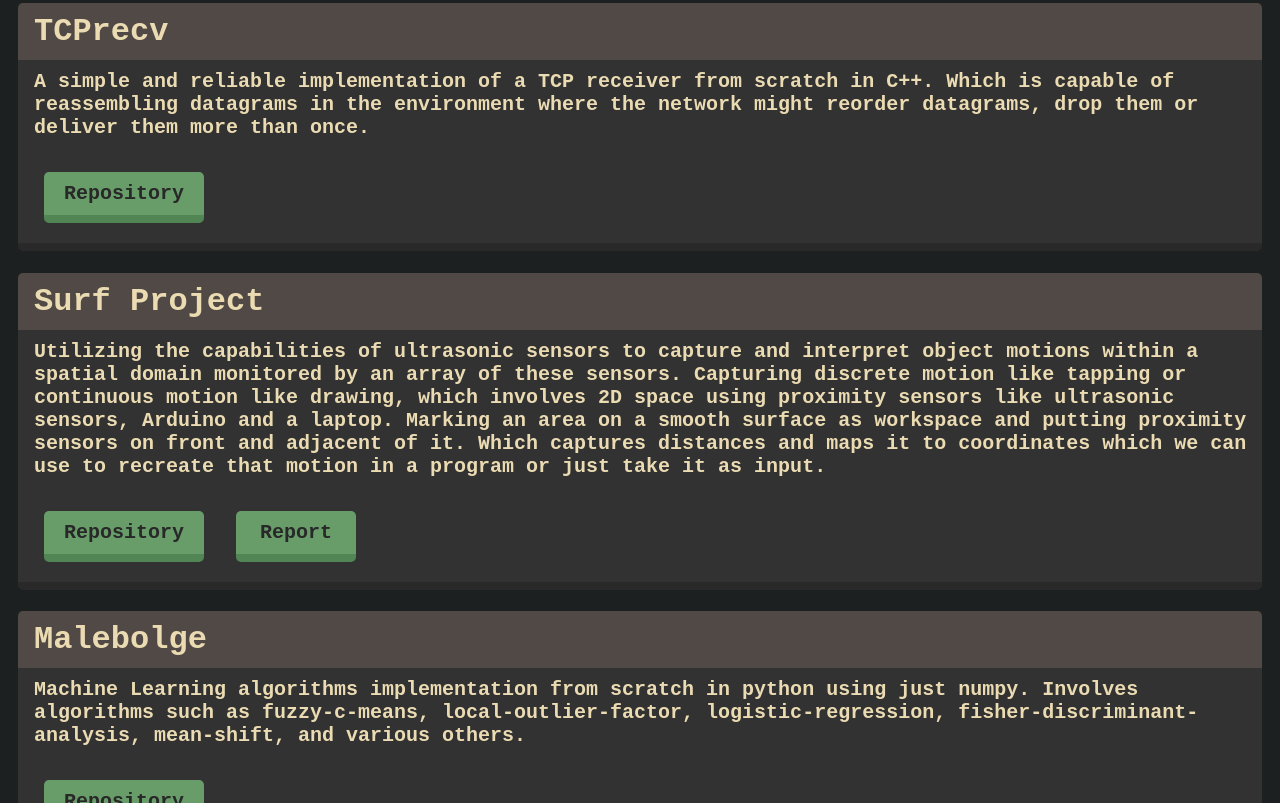
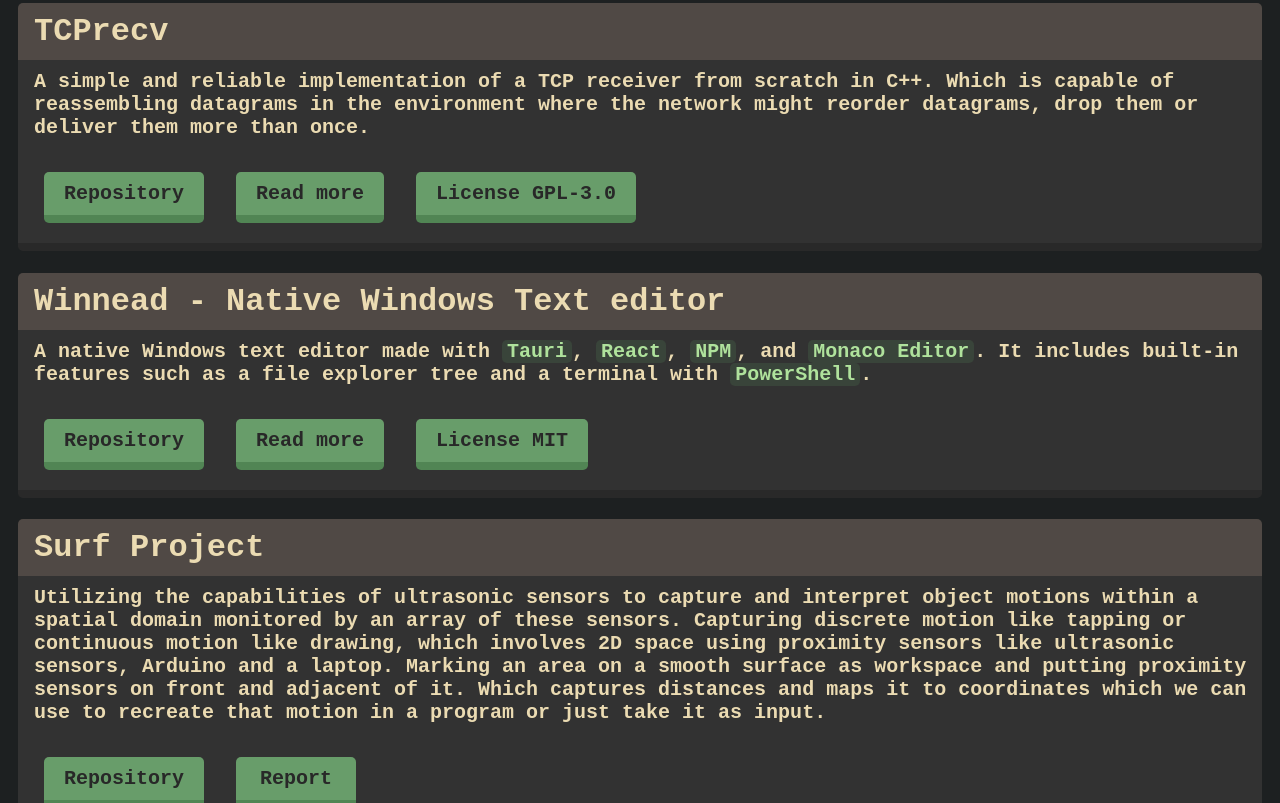
Before and after one commit to hyouteki/me, a plain HTML site: page projects.html in a window 1280 px wide. Shown: the part 1903-2706 px from the top of the page. Drawn offline with Linux system fonts and the light colour scheme; a web font is replaced by a local one.

Commit message:
updated projects dnsfwdr, tcprecv

```diff
--- a/projects.html
+++ b/projects.html
@@ -127,16 +127,35 @@
       </a>
     </div>
 
-	<h1 class="header">TCPrecv</h1>
+	<h1 class="header"><a class="link" href="./projects/tcprecv/index.html">TCPrecv</a></h1>
     <p class="about">
-      A simple and reliable implementation of a TCP receiver from scratch in C++. Which
-	  is capable of reassembling datagrams in the environment where the network might
-	  reorder datagrams, drop them or deliver them more than once.
+	  A simple and reliable implementation of a TCP receiver from scratch in C++. Which is capable of reassembling datagrams in the environment where the network might reorder datagrams, drop them or deliver them more than once.
       <br><br>
-      <a href="https://github.com/hyouteki/tcprecv" target="_blank">
+      <a class="link" href="https://github.com/hyouteki/tcprecv" target="_blank">
         <button class="move-right">Repository</button>
       </a>
+	  <a class="link" href="./projects/tcprecv/index.html">
+        <button class="move-right">Read more</button>
+      </a>
+	  <a class="link" href="https://github.com/hyouteki/tcprecv/tree/main/LICENSE" target="_blank">
+        <button class="move-right">License GPL-3.0</button>
+      </a>
     </p>
+
+		<h1 class="header"><a class="link" href="./projects/winnead/index.html">Winnead - Native Windows Text editor</a></h1>
+    <div class="p">
+	  A native Windows text editor made with <a class="link" href="https://tauri.app/" target="_blank"><mark>Tauri</mark></a>, <a class="link" href="https://react.dev/" target="_blank"><mark>React</mark></a>, <a class="link" href="https://www.npmjs.com/" target="_blank"><mark>NPM</mark></a>, and <a class="link" href="https://github.com/microsoft/monaco-editor/" target="_blank"><mark>Monaco Editor</mark></a>. It includes built-in features such as a file explorer tree and a terminal with <a class="link" href="https://github.com/PowerShell/PowerShell" target="_blank"><mark>PowerShell</mark></a>. <br><br>
+
+      <a class="link" href="https://github.com/hyouteki/winnead" target="_blank">
+        <button class="move-right">Repository</button>
+      </a>
+	  <a class="link" href="./projects/winnead/index.html">
+        <button class="move-right">Read more</button>
+      </a>
+      <a class="link" href="https://github.com/hyouteki/winnead/tree/main/LICENSE" target="_blank">
+        <button class="move-right">License MIT</button>
+      </a>
+    </div>
 
     <h1 class="header">Surf Project</h1>
     <p class="about">
```
Also changed, not shown: projects/cop/index.html (+11 -0 lines), projects/voyage/index.html (+6 -0 lines).
